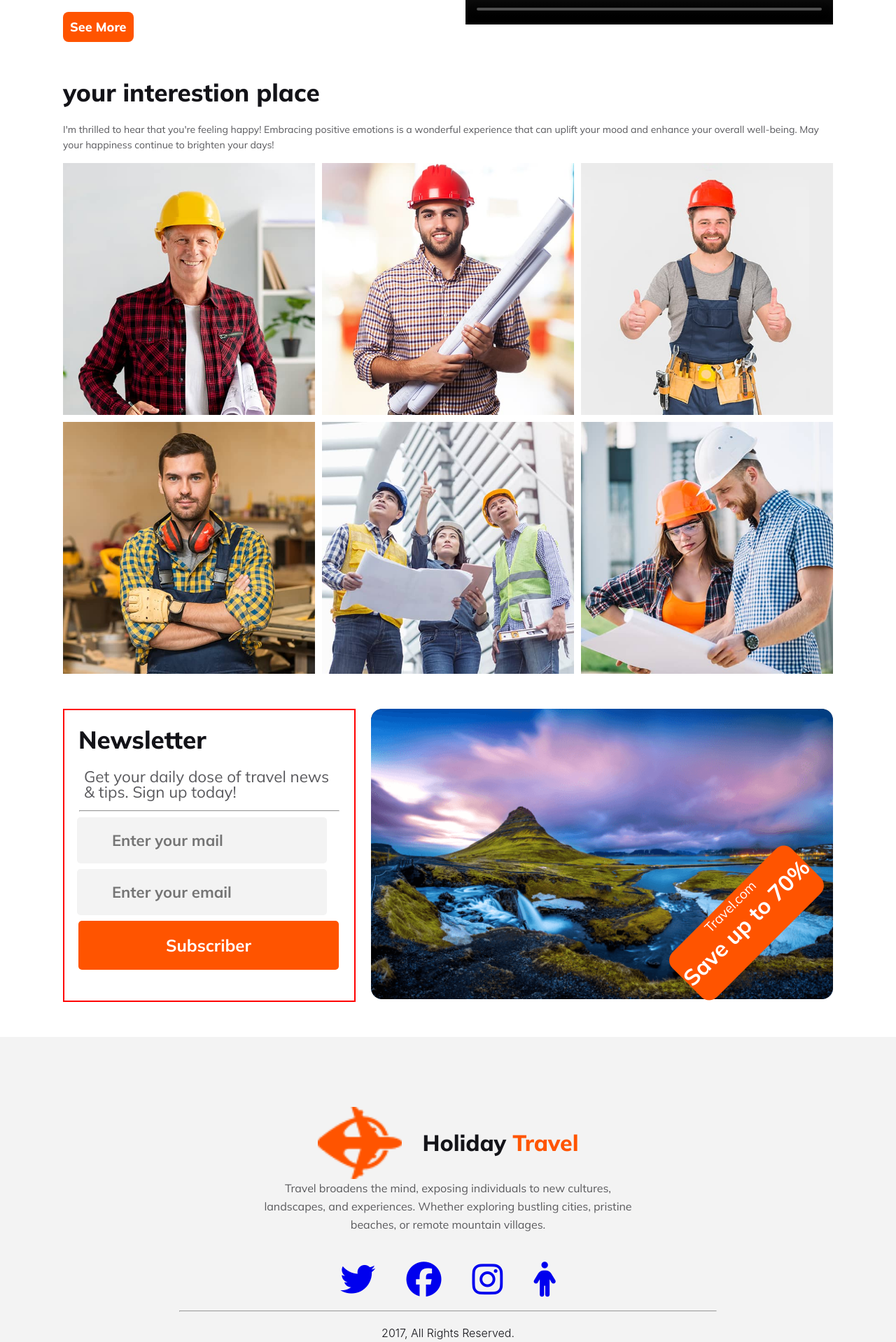
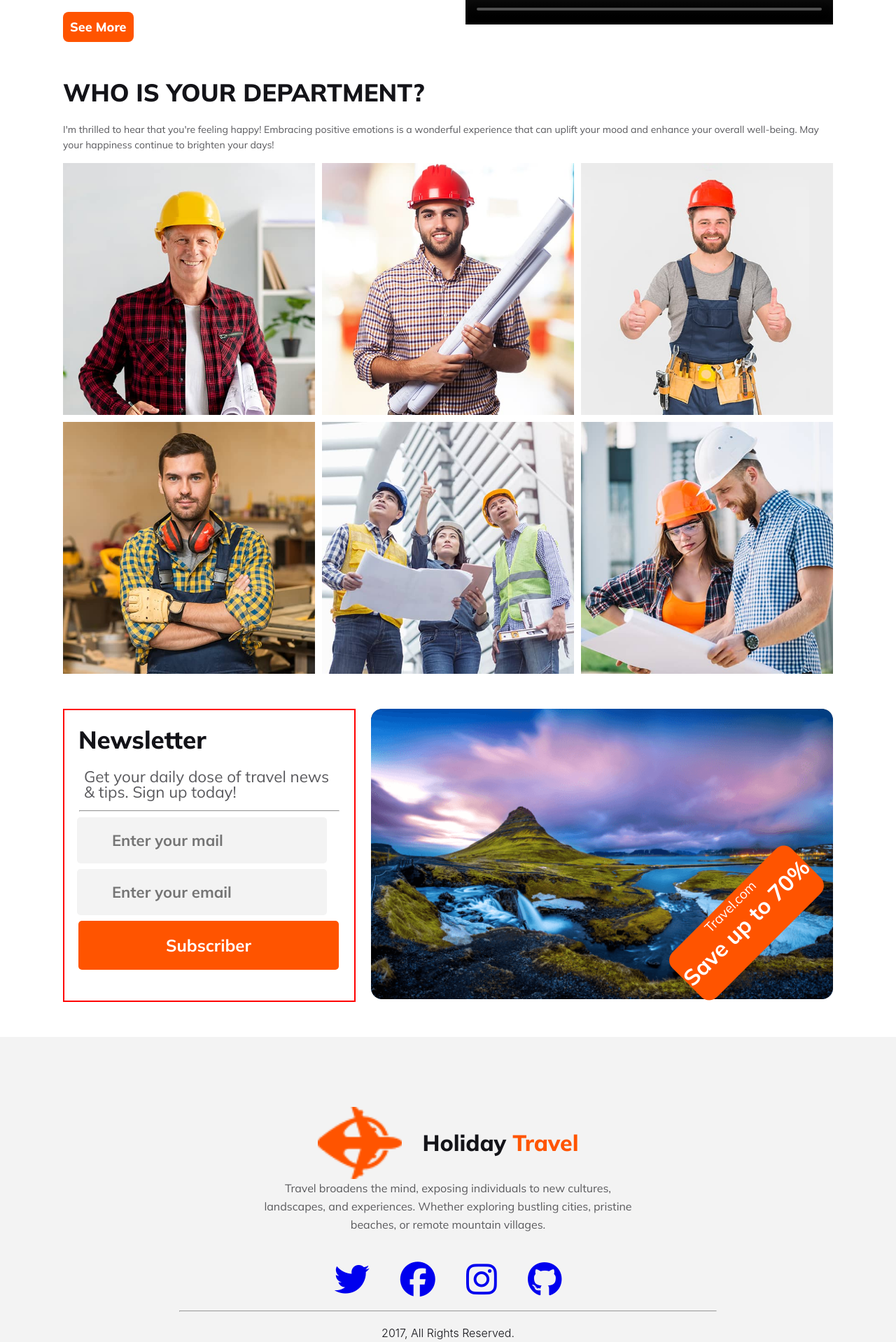
Before and after one commit to HARUN360/Holiday-Travel, a plain HTML site: page index.html in a window 1280 px wide. Shown: the part 3729-5647 px from the top of the page at 70% size. Drawn offline with Linux system fonts and the light colour scheme; grey boxes are pictures that could not be loaded.

Commit message:
who is your department add

```diff
--- a/index.html
+++ b/index.html
@@ -216,7 +216,7 @@
 
         <!-- extra part -->
         <section class="extra perfect-section">
-            <h3 class="section-title">your interestion place</h3>
+            <h3 class="section-title" style="text-transform: uppercase;">who is your department?</h3>
             <p class="common-description">I'm thrilled to hear that you're feeling happy! Embracing positive emotions is a wonderful experience that can uplift your mood and enhance your overall well-being. May your happiness continue to brighten your days!</p>
             <div class="extraimg">
                 <img src="Images/meet1.jpg" alt="">
@@ -274,7 +274,7 @@
             <a href="#"><i class="fa-brands fa-twitter"></i></a>
             <a href="#"><i class="fa-brands fa-facebook"></i></a>
             <a href="#"><i class="fa-brands fa-instagram"></i></a>
-            <a href="#"><i class="fa-solid fa-person"></i></a>
+            <a href="#"><i class="fa-brands fa-github"></i></a>
         </div>
         <hr class="horaizontal">
         <p class="footer-last">2017, All Rights Reserved.</p>
```
